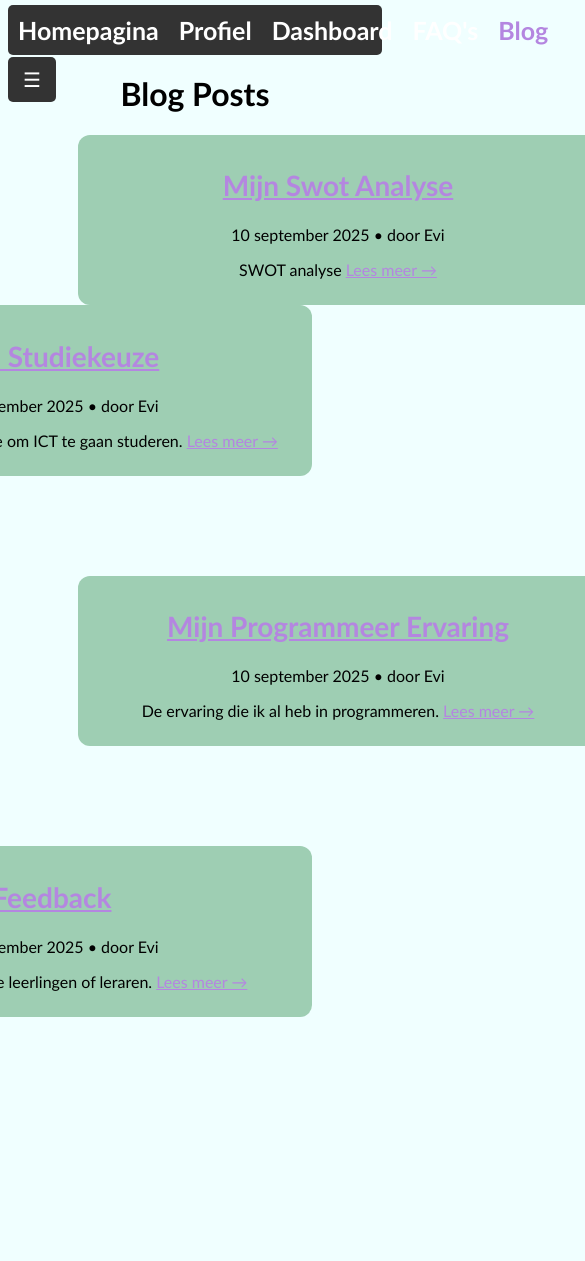
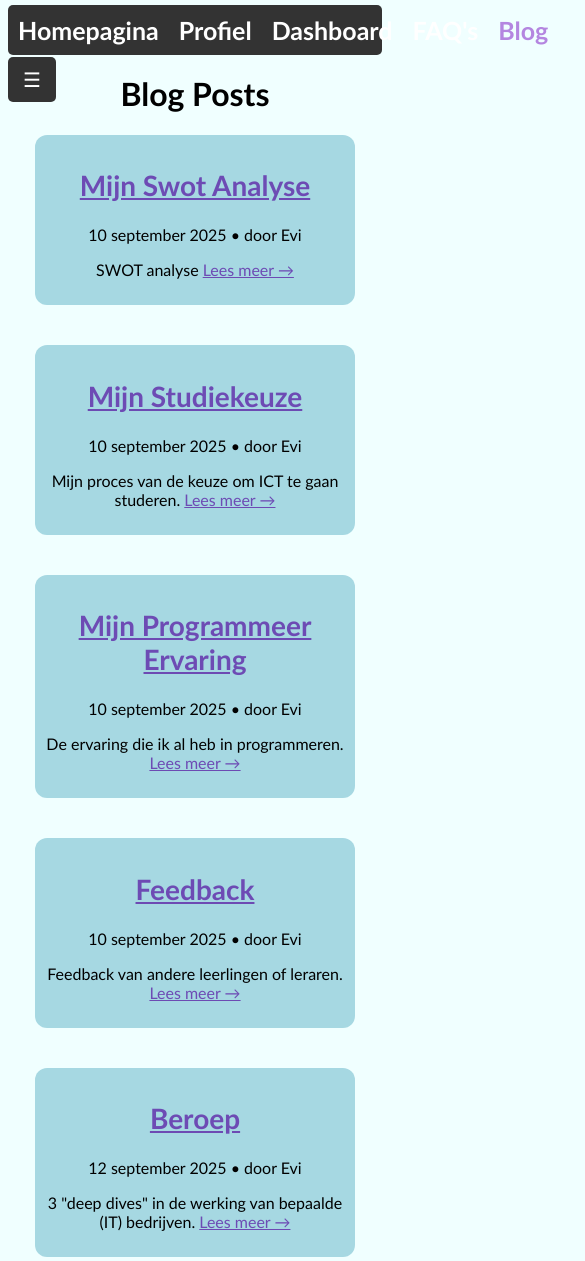
Before and after one commit to w4ffl3m4st3r/w4ffl3m4st3r.github.io, a plain HTML site: page blog.html in a window 390 px wide. Shown: the part 5-1266 px from the top of the page, 585 px wide, since content can reach past the window. Before the commit the page ends 1022 px from the top, so only its background shows below. Drawn offline with Linux system fonts and the light colour scheme.

Commit message:
help ik ben bang mn folders klopten toch niet

```diff
--- a/blog/blog.html
+++ b/blog.html
@@ -4,7 +4,7 @@
 <head>
   <meta charset="UTF-8">
   <meta name="viewport" content="width=device-width, initial-scale=1.0">
-  <link rel="stylesheet" href="/cssstyling/style.css">
+  <link rel="stylesheet" href="style.css">
   <meta http-equiv="X-UA-Compatible" content="ie=edge">
   <title>Blog</title>
 </head>
@@ -12,11 +12,11 @@
 <body>
   <nav>
     <ul>
-      <li><a href="/mainhtmls/index.html">Homepagina</a></li>
-      <li><a href="/mainhtmls/profile.html">Profiel</a></li>
-      <li><a href="/mainhtmls/dashboard.html">Dashboard</a></li>
-      <li><a href="/mainhtmls/faqs.html">FAQ's</a></li>
-      <li><a href="/blog/blog.html" class="active">Blog</a></li>
+      <li><a href="index.html">Homepagina</a></li>
+      <li><a href="profile.html">Profiel</a></li>
+      <li><a href="dashboard.html">Dashboard</a></li>
+      <li><a href="faqs.html">FAQ's</a></li>
+      <li><a href="blog.html" class="active">Blog</a></li>
     </ul>
   </nav>
 
@@ -42,50 +42,62 @@
   <main>
   <article class="swot">
     <header>
-      <h2><a href="swot.html" class="swcolor">Mijn Swot Analyse</a></h2>
+      <h2><a href="/blog/swot.html" class="swcolor">Mijn Swot Analyse</a></h2>
       <p><time datetime="2025-09-10">10 september 2025</time> • door Evi</p>
     </header>
 
     <p>
       SWOT analyse
-      <a href="swot.html" class="swcolor">Lees meer →</a>
+      <a href="/blog/swot.html" class="swcolor">Lees meer →</a>
     </p>
   </article>
 
   <article class="studychoice">
     <header>
-      <h2><a href="studychoice.html" class="sccolor">Mijn Studiekeuze</a></h2>
+      <h2><a href="/blog/studychoice.html" class="sccolor">Mijn Studiekeuze</a></h2>
       <p><time datetime="2025-09-10">10 september 2025</time> • door Evi</p>
     </header>
 
     <p>
       Mijn proces van de keuze om ICT te gaan studeren.
-      <a href="studychoice.html" class="sccolor">Lees meer →</a>
+      <a href="/blog/studychoice.html" class="sccolor">Lees meer →</a>
     </p>
   </article>
 
   <article class="programmeer">
     <header>
-      <h2><a href="programmingexperience.html" class="pecolor">Mijn Programmeer Ervaring</a></h2>
+      <h2><a href="/blog/programmingexperience.html" class="pecolor">Mijn Programmeer Ervaring</a></h2>
       <p><time datetime="2025-09-10">10 september 2025</time> • door Evi</p>
     </header>
 
     <p>
       De ervaring die ik al heb in programmeren.
-      <a href="programmingexperience.html" class="pecolor">Lees meer →</a>
+      <a href="/blog/programmingexperience.html" class="pecolor">Lees meer →</a>
     </p>
   </article>
 
 
   <article class="feedback">
     <header>
-      <h2><a href="feedback.html" class="fbcolor">Feedback</a></h2>
+      <h2><a href="/blog/feedback.html" class="fbcolor">Feedback</a></h2>
       <p><time datetime="2025-09-10">10 september 2025</time> • door Evi</p>
     </header>
 
     <p>
       Feedback van andere leerlingen of leraren.
-      <a href="feedback.html" class="fbcolor">Lees meer →</a>
+      <a href="/blog/feedback.html" class="fbcolor">Lees meer →</a>
+    </p>
+  </article>
+
+  <article class="beroep">
+    <header>
+      <h2><a href="/blog/profession.html" class="pfcolor">Beroep</a></h2>
+      <p><time datetime="2025-09-12">12 september 2025</time> • door Evi</p>
+    </header>
+
+    <p>
+      3 "deep dives" in de werking van bepaalde (IT) bedrijven.
+      <a href="/blog/profession.html" class="pfcolor">Lees meer →</a>
     </p>
   </article>
 
--- a/cssstyling/style.css
+++ b/style.css
@@ -43,7 +43,7 @@ h4 {
 
 .hobbys {
   text-align: left;
-  background-color: rgb(162, 182, 189);
+  background-color: rgb(176, 208, 220);
   padding: 10px;
   border-radius: 12px;
   width: 800px;
@@ -390,11 +390,8 @@ tr {
 }
 
 .asidemenu {
-  /* height: 35%; */
   width: 0px;
   position: fixed;
-  /* top: 7, 5px; */
-  /* left: 2; */
   background-color: #333;
   overflow-x: hidden;
   transition: 0.3s;
@@ -430,63 +427,75 @@ tr {
 /* BEGIN BLOG */
 
 .swot {
-  float: left;
-  margin-left: 70px;
-  background: #9eceb3;
-  width: 500px;
+  margin: auto;
+  background: #88c8d6b4;
+  width: 80%;
   font-family: Calibri;
   border-radius: 12px;
   padding: 10px;
+  margin-bottom: 40px;
 }
 
 .studychoice {
-  float: right;
-  margin-right: 70px;
-  background: #9eceb3;
-  width: 500px;
+  margin: auto;
+  background: #88c8d6b4;
+  width: 80%;
   font-family: Calibri;
   border-radius: 12px;
   padding: 10px;
+  margin-bottom: 40px;
 }
 
 
 .programmeer {
-  margin-top: 100px;
-  float: left;
-  margin-left: 70px;
-  background: #9eceb3;
-  width: 500px;
+  margin: auto;
+  background: #88c8d6b4;
+  width: 80%;
   font-family: Calibri;
   border-radius: 12px;
   padding: 10px;
+  margin-bottom: 40px;
 }
 
 
 .feedback {
-  margin-top: 100px;
-  float: right;
-  margin-right: 70px;
-  background: #9eceb3;
-  width: 500px;
+  margin: auto;
+  background: #88c8d6b4;
+  width: 80%;
   font-family: Calibri;
   border-radius: 12px;
   padding: 10px;
+  margin-bottom: 40px;
+}
+
+.beroep {
+  margin: auto;
+  background: #88c8d6b4;
+  width: 80%;
+  font-family: Calibri;
+  border-radius: 12px;
+  padding: 10px;
+  margin-bottom: 40px;
 }
 
 .swcolor {
-  color: rgb(180, 134, 224);
+  color: rgba(80, 0, 155, 0.654);
 }
 
 .sccolor {
-  color: rgb(180, 134, 224);
+  color: rgba(80, 0, 155, 0.654);
 }
 
 .pecolor {
-color: rgb(180, 134, 224);
+color: rgba(80, 0, 155, 0.654);
 }
 
 .fbcolor {
-color: rgb(180, 134, 224);
+color: rgba(80, 0, 155, 0.654);
+}
+
+.pfcolor {
+color: rgba(80, 0, 155, 0.654);
 }
 
 
```
Also changed, not shown: blog/profession.html (added, +43 -0 lines), blog/programmingexperience.html (+4 -6 lines), blog/studychoice.html (+4 -5 lines), blog/swot.html (+4 -5 lines), dashboard.html (renamed from mainhtmls/dashboard.html, +6 -6 lines), faqs.html (renamed from mainhtmls/faqs.html, +6 -6 lines), index.html (renamed from mainhtmls/index.html, +6 -6 lines), profile.html (renamed from mainhtmls/profile.html, +6 -6 lines).
